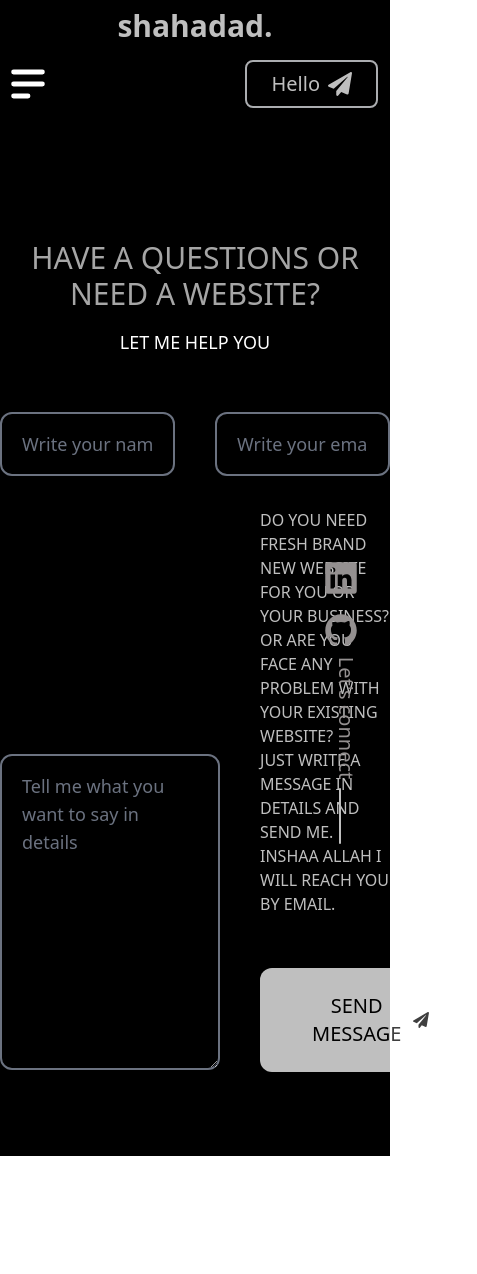
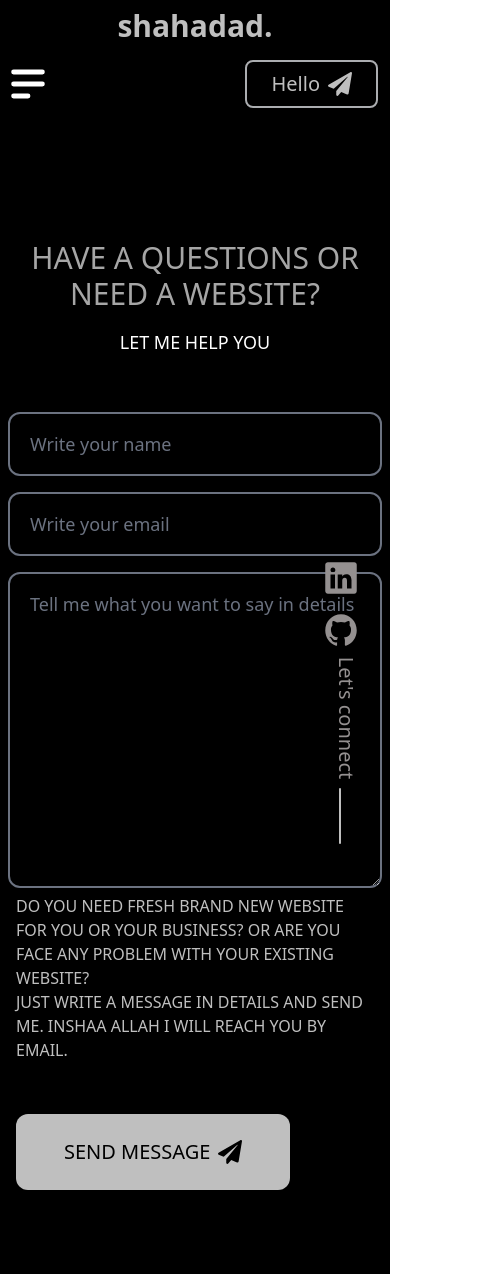
Before and after one commit to mdshahadad/portfolio, a React (Vite) app: page /contact in a window 390 px wide. Shown: the whole page, 477 px wide, since content can reach past the window. Before the commit the page ends 1156 px from the top, so only its background shows below. Built offline with nearby package versions, Linux system fonts and the light colour scheme.

Commit message:
Projects card responsive at phone

```diff
--- a/src/Home/ContactSection/ContactForm.jsx
+++ b/src/Home/ContactSection/ContactForm.jsx
@@ -39,9 +39,9 @@ const ContactForm = () => {
         <div className="pb-20">
             <h3 className="text-white opacity-65 font-medium text-3xl text-center mt-32 uppercase hover:opacity-100">have a questions or need a website?</h3>
             <p className="text-white text-center font-medium mt-4 text-lg uppercase">Let me help you</p>
-            <div className="text-white mt-14">
+            <div className="text-white mt-14 px-2 md:px-0">
                 <form onSubmit={handleContactForm} action="">
-                    <div className="flex justify-between gap-10">
+                    <div className="md:flex md:justify-between md:gap-10">
                         <div className="w-full">
 
                             {/* name field */}
@@ -50,7 +50,7 @@ const ContactForm = () => {
                                 className="w-full rounded-xl bg-transparent border-2 py-4 px-5 font-medium text-lg" placeholder="Write your name" type="text" id="name"
                                 required />
                         </div>
-                        <div className="w-full">
+                        <div className="w-full mt-4 md:mt-0">
 
                             {/* Email field */}
                             <input
@@ -59,14 +59,15 @@ const ContactForm = () => {
                                 required />
                         </div>
                     </div>
-                    <div className="flex items-end justify-between mt-8">
+
+                    <div className="md:flex items-end justify-between mt-4 md:mt-8">
                         <div className="w-full">
 
                             {/* text details area */}
                             <textarea
                                 required className="w-full rounded-xl bg-transparent border-2 py-4 px-5 font-medium text-lg" name="message" id="" cols="30" rows="10" placeholder="Tell me what you want to say in details"></textarea>
                         </div>
-                        <div className="w-1/3 ml-10 mb-1">
+                        <div className="mx-2 md:w-1/3 md:ml-10 mb-1">
                             <div className="">
                                 <p className="uppercase text-base font-medium text-white opacity-75">Do you need fresh brand new Website for you or your business? OR are you face any problem with your existing website? <br /> Just write a message in details and send me. Inshaa allah I will reach you by Email.</p>
 
--- a/src/Home/Footer.jsx/Footer.jsx
+++ b/src/Home/Footer.jsx/Footer.jsx
@@ -7,11 +7,9 @@ import { LuCopyright } from "react-icons/lu";
 import { Link, NavLink } from "react-router-dom";
 import { GoFileDirectoryFill } from "react-icons/go";
 
-
-
 const Footer = () => {
     return (
-        <div className="w-full bg-white opacity-75 text-center py-20 mt-12">
+        <div className="w-full bg-white opacity-75 text-center py-20 mt-12 z-50">
             <div className="md:max-w-4xl md:mx-auto">
                 <div className="mb-8 md:mb-16">
                     <h2 className="opacity-75 font-bold text-4xl md:text-7xl text-center mb-2 mt-1 md:mt-0 hover:opacity-100">shahadad.</h2>
--- a/src/Home/Home.css
+++ b/src/Home/Home.css
@@ -2,11 +2,11 @@
 
 .projects-card:nth-child(odd) .left {
     width: 580px;
-    right: 288px;
+    /* right: 288px; */
 }
 .projects-card:nth-child(odd) .right {
     width: 380px;
-    left: 80px;
+    /* left: 80px; */
 }
 
 
@@ -228,6 +228,15 @@
         align-items: center;
     }
 
+    .projects-card:nth-child(odd) .left {
+        width: auto;
+        left: 0px;
+    }
+    .projects-card:nth-child(odd) .right {
+        width: auto;
+        left: -1px;
+    }
+
     /* @keyframes scroll {
         0% {
             opacity: 4;
--- a/src/Home/Home.jsx
+++ b/src/Home/Home.jsx
@@ -26,9 +26,9 @@ const Home = () => {
                 <h3 className="text-white opacity-65 font-medium text-xl md:text-3xl text-center mt-28 md:mt-72 uppercase hover:opacity-100">Choose services you want</h3>
                 <Services></Services>
             <Skills></Skills>
-            {/* <Projects></Projects> */}
+            <Projects></Projects>
             {/* <FAQ></FAQ> */}
-            {/* <Contact></Contact> */}
+            <Contact></Contact>
             <Footer></Footer>
         </div>
     );
--- a/src/Home/Projects/Projects.jsx
+++ b/src/Home/Projects/Projects.jsx
@@ -17,16 +17,17 @@ const Projects = () => {
             <div className="relative">
                 <ProjectsTitle></ProjectsTitle>
             </div>
-            <h3 className="text-white font-medium text-2xl md:text-3xl text-center mt-28 md:mt-72 uppercase hover:opacity-100">Projects I made before</h3>
-            {
-                projects.map(project => <ProjectsCard project={project} key={project._id}></ProjectsCard>)
-            }
+            <h3 className="text-white font-medium text-xl md:text-3xl text-center mt-24 md:mt-72 uppercase hover:opacity-100">Projects I made before</h3>
+            <div className="-mt-44">
+                {
+                    projects.map(project => <ProjectsCard project={project} key={project._id}></ProjectsCard>)
+                }
+            </div>
 
             <div className="flex justify-center">
                 <Link to="/projects">
                     <button
-                        className="text-black bg-white opacity-75 uppercase mt-[100px] px-14 py-7 rounded-2xl font-medium hover:bg-transparent hover:text-white hover:scale-110  hover:outline-dotted
-                flex items-center text-xl transition duration-300 ease-in-out">
+                        className="text-black bg-white opacity-75 uppercase mt-[240px] px-14 py-7 rounded-2xl font-medium hover:bg-transparent hover:text-white hover:scale-110  hover:outline-dotted flex items-center text-xl transition duration-300 ease-in-out">
                         Show More
                         <HiMiniArrowRightCircle className="text-4xl ml-2" />
                     </button>
--- a/src/Home/Projects/ProjectsCard.jsx
+++ b/src/Home/Projects/ProjectsCard.jsx
@@ -5,28 +5,25 @@ import { Link } from "react-router-dom";
 const ProjectsCard = ({ project }) => {
     const { details, github, image, liveLink, title } = project;
     return (
-        <div className="mt-72 md:w-full md:h-[200px] max-w-7xl mx-auto">
+        <div className="md:mt-72 mt-60 md:w-full md:h-[200px] max-w-7xl mx-auto">
             <div className="">
                 <div
-                    data-aos="fade-right"
-                    data-aos-easing="linear"
-                    data-aos-duration="1200"
-                    className="container gap-4 projects-card relative w-full">
+                    // data-aos="fade-right"
+                    // data-aos-easing="linear"
+                    // data-aos-duration="1200"
+                    className="projects-card relative md:w-full md:flex flex-col md:items-center md:justify-center mx-4 md:mx-0">
 
-                    <div className="left bg-gray-400 p-2 absolute z-20 rounded-xl cursor-crosshair">
-                        <img src={image} alt="" className="rounded-xl hover:scale-150 transition ease-in-out duration-700 hover:border-2 hover:border-white" />
-                    </div>
-
-                    <div className="right bg-white opacity-80 px-5 py-10 absolute z-10 rounded-xl hover:z-30 hover:opacity-100 hover:scale-110 transition ease-linear duration-300">
+                    <div className="right bg-white opacity-80 px-2 md:px-5 py-10 z-10 rounded-xl hover:z-30 hover:opacity-100 hover:scale-125 transition ease-linear duration-500 md:mr-[450px] mx-10 md:mx-0">
                         <div className="flex justify-start">
                             <Link to={liveLink}>                        <IoOpenOutline className="text-5xl ml-2 cursor-pointer hover:scale-125 transition-all" />
                             </Link>
                             <Link to={github}>                        <IoLogoGithub className="text-5xl ml-2 cursor-pointer hover:scale-125 transition-all" />
                             </Link>
                         </div>
-                        <div className="mt-4 pr-6">
-                            <h3 className="text-center font-bold text-2xl">{title}</h3>
-                            <p className="px-5 mt-4 text-center">{details}</p>
+                        <div className="mt-4 md:pr-6 pb-8 md:pb-0">
+                            <h3 className="text-center font-bold text-lg md:text-2xl">{title}</h3>
+                            <p className="px-5 mt-4 text-sm text-center">{details}</p>
+
                             {/* <div className="flex justify-evenly mt-4 text-sm">
                                 <p className="bg-black text-white px-2 rounded-md py-1">React js</p>
                                 <p className="bg-black text-white px-2 rounded-md py-1">Router</p>
@@ -35,6 +32,10 @@ const ProjectsCard = ({ project }) => {
                             </div> */}
                         </div>
                     </div>
+
+                    <div className="left bg-gray-400 p-2 z-20 rounded-xl cursor-crosshair absolute -mt-12 md:ml-[400px]">
+                        <img src={image} alt="" className="rounded-xl hover:scale-150 transition ease-in-out duration-700 hover:border-2 hover:border-white" />
+                    </div>
                 </div>
             </div>
         </div>
--- a/src/Home/SocialIcons/SocialIcons.jsx
+++ b/src/Home/SocialIcons/SocialIcons.jsx
@@ -6,7 +6,8 @@ const SocialIcons = () => {
         <div data-aos="fade-up"
             data-aos-duration="2000"
             data-aos-delay="200"
-            className="fixed bottom-0 text-[#949090] md:text-[#bfbfbf] -right-14 md:-right-5 z-50">
+            className="fixed bottom-0 text-[#949090] md:text-[#bfbfbf] -right-14 md:-right-5 z-40"
+        >
 
             <Link to={`https://www.linkedin.com/in/shahadad/`}>
                 <IoLogoLinkedin className="text-4xl md:text-5xl hover:text-white z-50"></IoLogoLinkedin>
```
